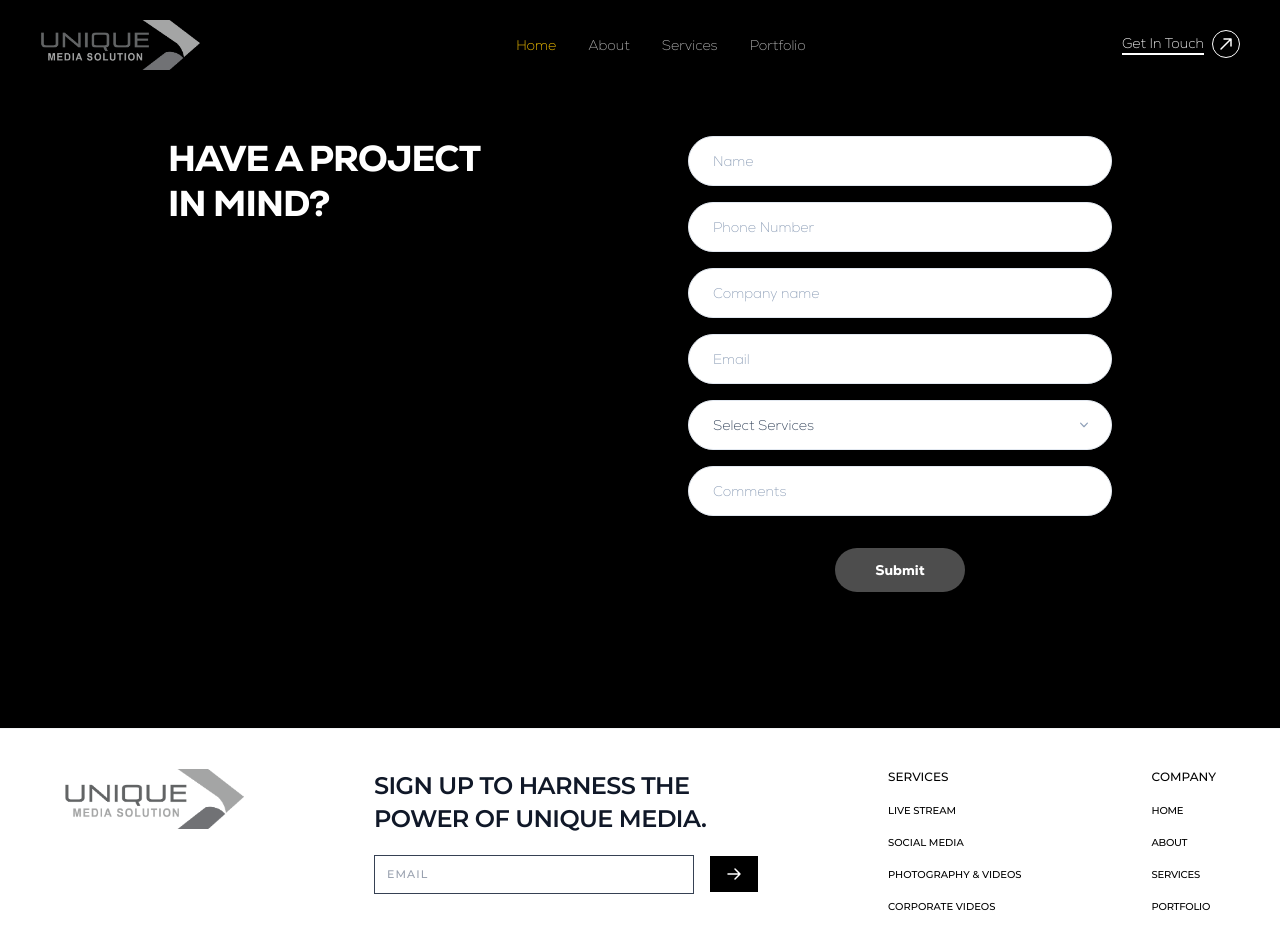
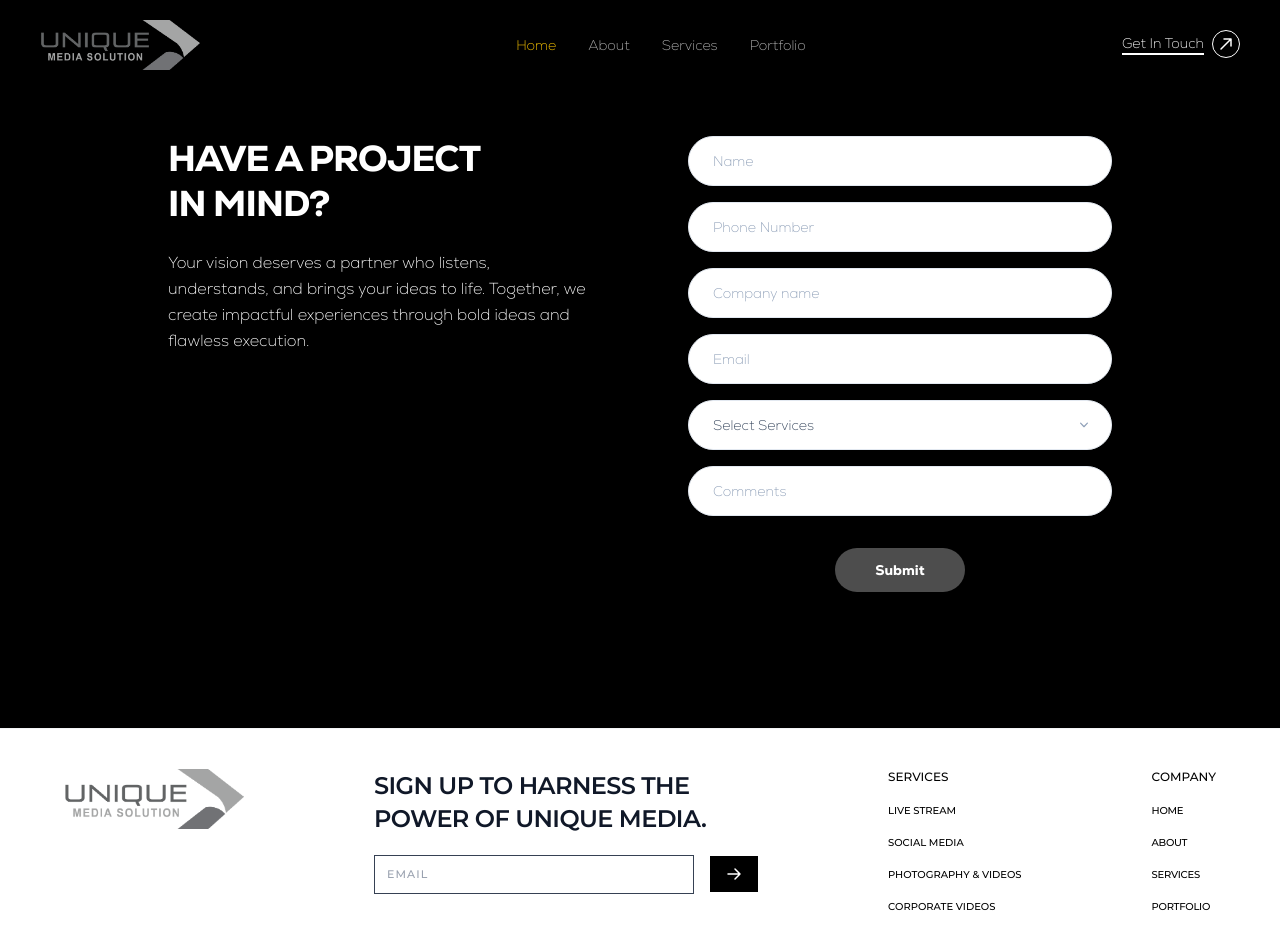
Before and after one commit to digiexpouae/Unique-Media, a Next.js app: page /contact in a window 1280 px wide. Shown: the top 948 px of the page. Built offline with nearby package versions, Linux system fonts and the light colour scheme.

Commit message:
Feat:added new service

```diff
--- a/src/app/components/contact/Herosection.jsx
+++ b/src/app/components/contact/Herosection.jsx
@@ -84,14 +84,14 @@ export default function ContactSection() {
   return (
     <section className="relative w-full overflow-hidden bg-black py-34">
       <div className="mx-auto max-w-5xl px-6 md:px-10">
-        <div className="grid grid-cols-1 gap-12 md:grid-cols-2 md:gap-16 lg:gap-24">
+        <div className="grid grid-cols-1 gap-12 lg:grid-cols-2 md:gap-16 lg:gap-24">
           <div className="flex flex-col">
             <h2 className="text-3xl font-bold uppercase leading-tight tracking-tight text-white  sm:text-4xl">
               Have a project
               <br />
               in mind?
             </h2>
-            <p className="mt-6 max-w-md text-base leading-relaxed text-black">
+            <p className="mt-6 max-w-md text-base leading-relaxed text-white">
               Your vision deserves a partner who listens, understands, and
               brings your ideas to life. Together, we create impactful
               experiences through bold ideas and flawless execution.
```
